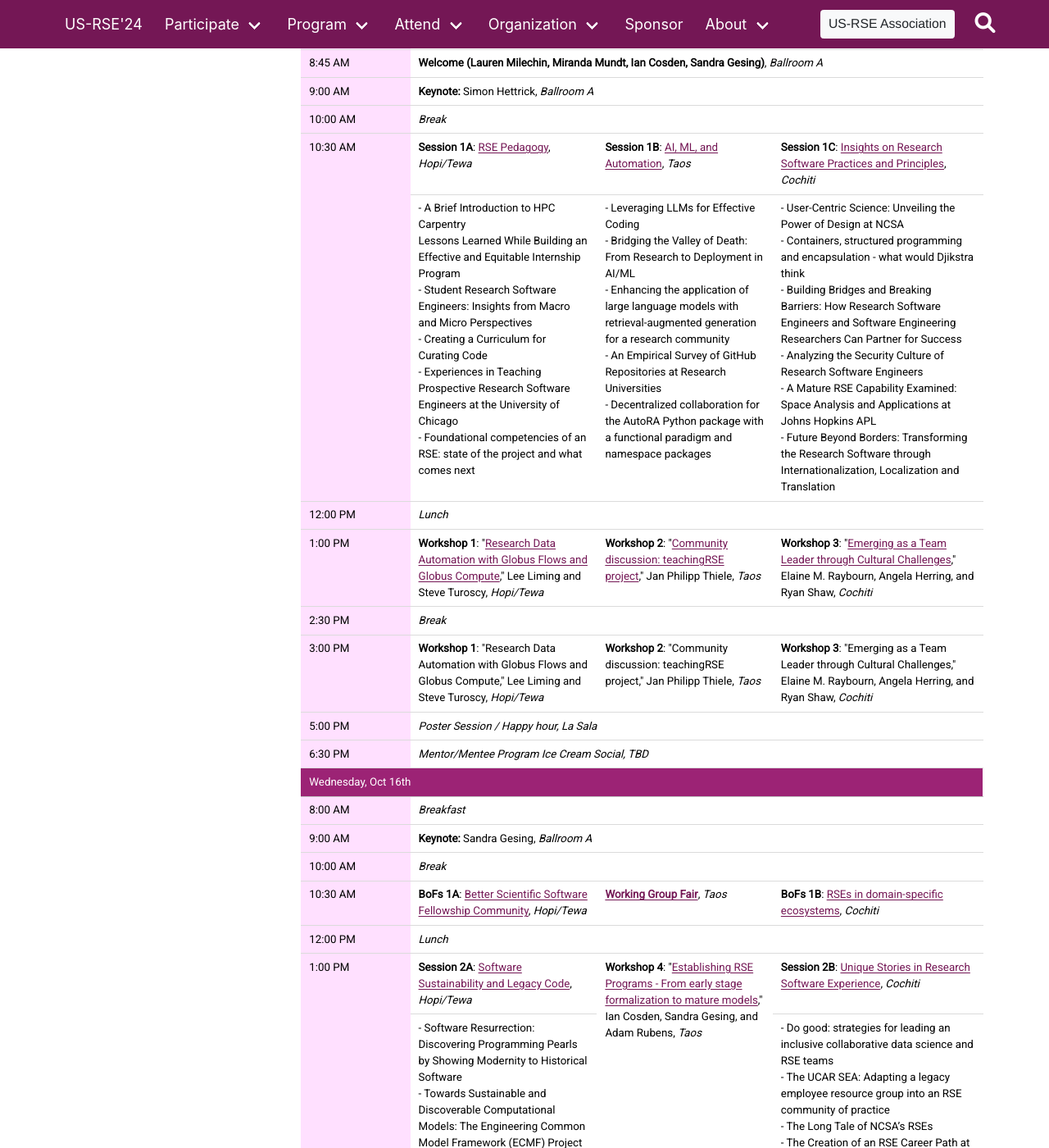
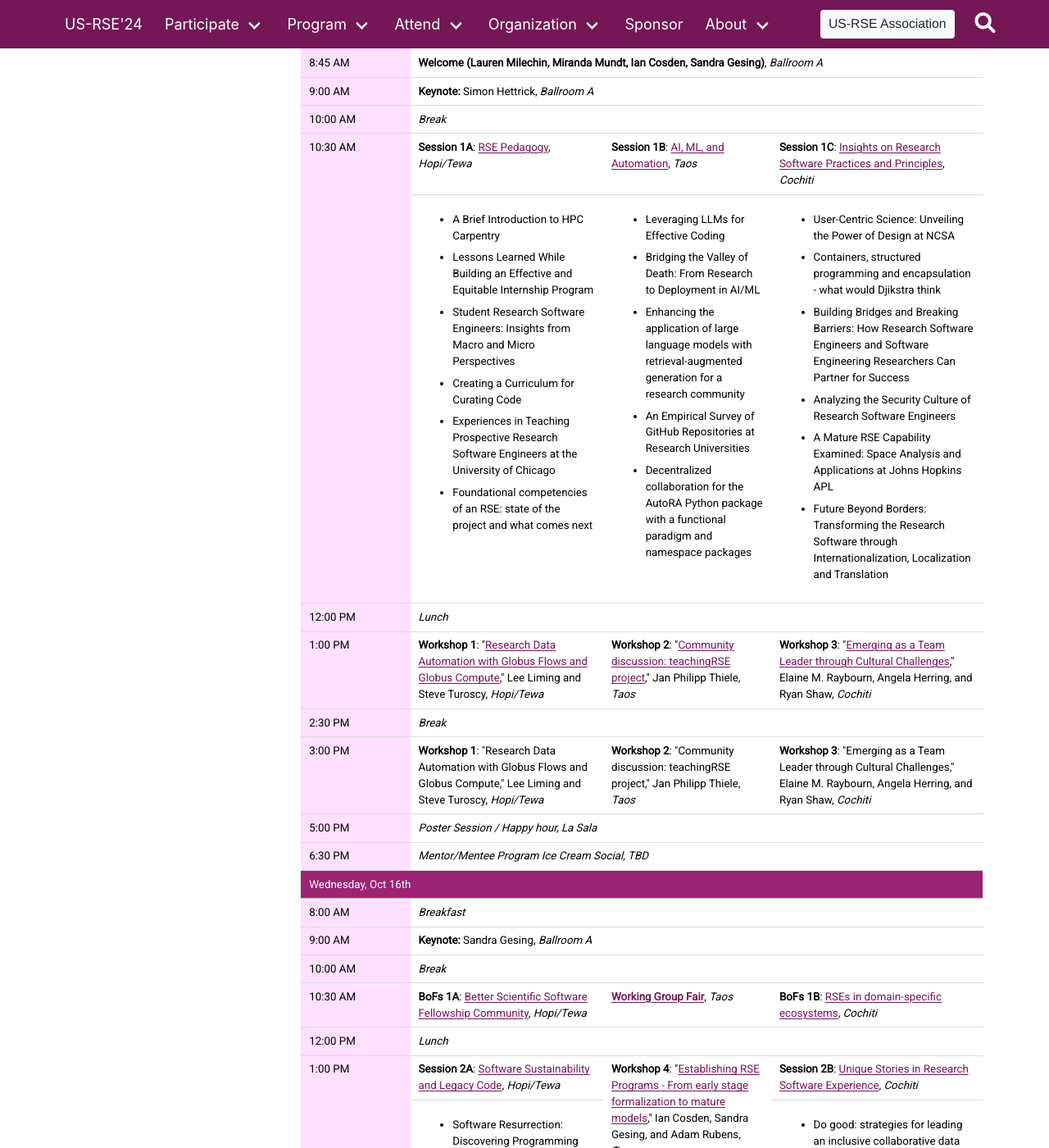
Before and after one commit to USRSE/usrse24, a Jekyll site: the page built from pages/program/program.md, in a window 1280 px wide and 1400 px high, scrolled down 548 px. Shown: the whole window at 82% size. Built offline with Jekyll 4.4.1, drawn with Linux system fonts in a browser that asks for light colours; a style sheet for code colours, icons or effects is not loaded; some of the changed text lies outside the part shown.

Commit message:
Switch to HTML lists

```diff
--- a/pages/program/program.md
+++ b/pages/program/program.md
@@ -1250,36 +1250,46 @@ tags will be replaced.-->
  </tr>
  <tr height=253 style='mso-height-source:userset;height:189.5pt'>
   <td colspan=2 height=253 class=xl786507 width=302 style='height:189.5pt;
-  width:227pt'>- A Brief Introduction to HPC Carpentry<br>
-    Lessons Learned While Building an Effective and Equitable Internship
-  Program<br>
-    - Student Research Software Engineers: Insights from Macro and Micro
-  Perspectives<br>
-    - Creating a Curriculum for Curating Code<br>
-    - Experiences in Teaching Prospective Research Software Engineers at the
-  University of Chicago<br>
-    - Foundational competencies of an RSE: state of the project and what comes
-  next</td>
-  <td colspan=2 class=xl846507 width=284 style='border-left:none;width:213pt'>- Leveraging
-  LLMs for Effective Coding<br>
-    - Bridging the Valley of Death: From Research to Deployment in AI/ML<br>
-    - Enhancing the application of large language models with retrieval-augmented
-  generation for a research community<br>
-    - An Empirical Survey of GitHub Repositories at Research Universities<br>
-    - Decentralized collaboration for the AutoRA Python package with a functional
-  paradigm and namespace packages</td>
+  width:227pt'>
+  <ul>
+    <li>A Brief Introduction to HPC Carpentry</li>
+    <li>Lessons Learned While Building an Effective and Equitable Internship
+  Program</li>
+    <li>Student Research Software Engineers: Insights from Macro and Micro
+  Perspectives</li>
+    <li>Creating a Curriculum for Curating Code</li>
+    <li>Experiences in Teaching Prospective Research Software Engineers at the
+  University of Chicago</li>
+    <li>Foundational competencies of an RSE: state of the project and what comes
+  next</li>
+  </ul>
+  </td>
+  <td colspan=2 class=xl846507 width=284 style='border-left:none;width:213pt'>
+  <ul>
+    <li>Leveraging LLMs for Effective Coding</li>
+    <li>Bridging the Valley of Death: From Research to Deployment in AI/ML</li>
+    <li>Enhancing the application of large language models with retrieval-augmented
+  generation for a research community</li>
+    <li>An Empirical Survey of GitHub Repositories at Research Universities</li>
+    <li>Decentralized collaboration for the AutoRA Python package with a functional
+  paradigm and namespace packages</li>
+  </ul>
+  </td>
   <td colspan=2 class=xl846507 width=358 style='border-right:.5pt solid white;
-  border-left:none;width:269pt'>- User-Centric Science: Unveiling the Power of
-  Design at NCSA<br>
-    - Containers, structured programming and encapsulation - what would Djikstra
-  think<br>
-    - Building Bridges and Breaking Barriers: How Research Software Engineers and
-  Software Engineering Researchers Can Partner for Success<br>
-    - Analyzing the Security Culture of Research Software Engineers<br>
-    - A Mature RSE Capability Examined: Space Analysis and Applications at Johns
-  Hopkins APL<br>
-    - Future Beyond Borders: Transforming the Research Software through
-  Internationalization, Localization and Translation</td>
+  border-left:none;width:269pt'>
+  <ul>
+    <li>User-Centric Science: Unveiling the Power of Design at NCSA</li>
+    <li>Containers, structured programming and encapsulation - what would Djikstra
+  think</li>
+    <li>Building Bridges and Breaking Barriers: How Research Software Engineers and
+  Software Engineering Researchers Can Partner for Success</li>
+    <li>Analyzing the Security Culture of Research Software Engineers</li>
+    <li>A Mature RSE Capability Examined: Space Analysis and Applications at Johns
+  Hopkins APL</li>
+    <li>Future Beyond Borders: Transforming the Research Software through
+  Internationalization, Localization and Translation</li>
+  </ul>
+  </td>
  </tr>
  <tr height=27 style='mso-height-source:userset;height:20.0pt'>
   <td height=27 class=xl746507 width=108 style='height:20.0pt;width:81pt'>12:00
@@ -1401,24 +1411,31 @@ tags will be replaced.-->
  </tr>
  <tr height=210 style='mso-height-source:userset;height:157.5pt'>
   <td colspan=2 height=210 class=xl786507 width=302 style='height:157.5pt;
-  width:227pt'>- Software Resurrection: Discovering Programming Pearls by Showing
-  Modernity to Historical Software<br>
-    - Towards Sustainable and Discoverable Computational Models: The Engineering
-  Common Model Framework (ECMF) Project at Sandia<br>
-    - Fortran at NERSC: A Cycle of Support<br>
-    - Preferred Practices Through a Project Template<br>
-    - Defining, Measuring, and Enhancing Sustainability in Scientific Software:
-  Insights from CORSA</td>
+  width:227pt'>
+  <ul>
+    <li>Software Resurrection: Discovering Programming Pearls by Showing
+  Modernity to Historical Software</li>
+    <li>Towards Sustainable and Discoverable Computational Models: The Engineering
+  Common Model Framework (ECMF) Project at Sandia</li>
+    <li>Fortran at NERSC: A Cycle of Support</li>
+    <li>Preferred Practices Through a Project Template</li>
+    <li>Defining, Measuring, and Enhancing Sustainability in Scientific Software:
+  Insights from CORSA</li>
+  </ul>
+  </td>
   <td colspan=2 class=xl846507 width=358 style='border-right:.5pt solid white;
-  border-left:none;width:269pt'>- Do good: strategies for leading an inclusive
-  collaborative data science and RSE teams<br>
-    - The UCAR SEA: Adapting a legacy employee resource group into an RSE
-  community of practice<br>
-    - The Long Tale of NCSA’s RSEs<br>
-    - The Creation of an RSE Career Path at Princeton University<br>
-    - Long-time listener, first-time caller: My RSE Identity Journey<br>
-    - The long and winding road: Building and growing a research engineering team
-  at the UK's national institute for data science and AI</td>
+  border-left:none;width:269pt'>
+  <ul>
+    <li>Do good: strategies for leading an inclusive collaborative data science and RSE teams</li>
+    <li>The UCAR SEA: Adapting a legacy employee resource group into an RSE
+  community of practice</li>
+    <li>The Long Tale of NCSA’s RSEs</li>
+    <li>The Creation of an RSE Career Path at Princeton University</li>
+    <li>Long-time listener, first-time caller: My RSE Identity Journey</li>
+    <li>The long and winding road: Building and growing a research engineering team
+  at the UK's national institute for data science and AI</li>
+ </ul>
+ </td>
  </tr>
  <tr height=27 style='mso-height-source:userset;height:20.0pt'>
   <td height=27 class=xl726507 width=108 style='height:20.0pt;width:81pt'>2:30
@@ -1446,16 +1463,20 @@ tags will be replaced.-->
  </tr>
  <tr height=219 style='mso-height-source:userset;height:164.5pt'>
   <td colspan=2 height=219 class=xl786507 width=302 style='height:164.5pt;
-  width:227pt'>- Lab Dragon: An electronic Laboratory<br>
-    - Using Radicals to Empower Budding Computational Chemists<br>
-    - Software testing in a community-driven web-based analysis platform for life
-  science research<br>
-    - Honeycomb: a template for reproducible psychophysiological tasks for
-  clinic, laboratory, and home use<br>
-    - Developing a Cloud First Personalized Ecological Momentary Assessments
-  Delivery Tool<br>
-    - A Rising Tide: One model for improving research software use in the life
-  sciences</td>
+  width:227pt'>
+  <ul>
+    <li>Lab Dragon: An electronic Laboratory</li>
+    <li>Using Radicals to Empower Budding Computational Chemists</li>
+    <li>Software testing in a community-driven web-based analysis platform for life
+  science research</li>
+    <li>Honeycomb: a template for reproducible psychophysiological tasks for
+  clinic, laboratory, and home use</li>
+    <li>Developing a Cloud First Personalized Ecological Momentary Assessments
+  Delivery Tool</li>
+    <li>A Rising Tide: One model for improving research software use in the life
+  sciences</li>
+ </ul>
+ </td>
  </tr>
  <tr height=27 style='mso-height-source:userset;height:20.0pt'>
   <td height=27 class=xl726507 width=108 style='height:20.0pt;width:81pt'>6:00
@@ -1503,15 +1524,17 @@ tags will be replaced.-->
  </tr>
  <tr height=197 style='mso-height-source:userset;height:148.0pt'>
   <td colspan=2 height=197 class=xl846507 width=358 style='border-right:.5pt solid white;
-  height:148.0pt;border-left:none;width:269pt'>- Leveraging CVMFS for Scaling and
-  Optimizing JupyterHub-based Gateways<br>
-    - From Core to Atuin: Citing Software All The Way Down The Stack<br>
-    - Reproducing notebooks without (too much) effort: a simple but effective
-  automated workflow for US-RSE’24 and beyond using Binder and GitHub
-  Actions<br>
-    - Building a composable stack for research cyberinfrastructure<br>
-    - Community Resilience Research Using IN-CORE - Case Study with 2011 Tornado
-  Event at Joplin, MO</td>
+  height:148.0pt;border-left:none;width:269pt'>
+  <ul>
+    <li>Leveraging CVMFS for Scaling and Optimizing JupyterHub-based Gateways</li>
+    <li>From Core to Atuin: Citing Software All The Way Down The Stack</li>
+    <li>Reproducing notebooks without (too much) effort: a simple but effective
+  automated workflow for US-RSE’24 and beyond using Binder and GitHub Actions</li>
+    <li>Building a composable stack for research cyberinfrastructure</li>
+    <li>Community Resilience Research Using IN-CORE - Case Study with 2011 Tornado
+  Event at Joplin, MO</li>
+ </ul>
+ </td>
  </tr>
  <tr height=27 style='mso-height-source:userset;height:20.0pt'>
   <td height=27 class=xl686507 width=108 style='height:20.0pt;width:81pt'>12:00
@@ -1535,13 +1558,16 @@ tags will be replaced.-->
  </tr>
  <tr height=128 style='mso-height-source:userset;height:96.0pt'>
   <td colspan=2 height=128 class=xl846507 width=358 style='border-right:.5pt solid white;
-  height:96.0pt;border-left:none;width:269pt'>- Harnessing the power of HPC from
-  the comfort of R<br>
-    - Population Modeling Workflow in OpenStack Cloud<br>
-    - PROBE4RSE: Provenance for Replay OBservation Engine for Research Software
-  Engineers<br>
-    - Codefair: Your Personal Assistant for Developing FAIR Software<br>
-    - Hawai'i Climate Data Portal API Demo</td>
+  height:96.0pt;border-left:none;width:269pt'>
+  <ul>
+    <li>Harnessing the power of HPC from the comfort of R</li>
+    <li>Population Modeling Workflow in OpenStack Cloud</li>
+    <li>PROBE4RSE: Provenance for Replay OBservation Engine for Research Software
+  Engineers</li>
+    <li>Codefair: Your Personal Assistant for Developing FAIR Software</li>
+    <li>Hawai'i Climate Data Portal API Demo</li>
+ </ul>
+ </td>
  </tr>
  <tr height=27 style='mso-height-source:userset;height:20.0pt'>
   <td height=27 class=xl746507 width=108 style='height:20.0pt;width:81pt'>2:30
@@ -1567,19 +1593,21 @@ tags will be replaced.-->
  </tr>
  <tr height=235 style='mso-height-source:userset;height:176.0pt'>
   <td colspan=2 height=235 class=xl846507 width=358 style='border-right:.5pt solid white;
-  height:176.0pt;border-left:none;width:269pt'>- Importance of Science Gateway
-  Frameworks for Research and Their Benefits for Research Software
-  Engineers<br>
-    - Transforming Academic Publishing: A Jupyter Notebook-Based Submission
+  height:176.0pt;border-left:none;width:269pt'>
+  <ul>
+    <li>Importance of Science Gateway Frameworks for Research and Their Benefits for Research Software Engineers</li>
+    <li>Transforming Academic Publishing: A Jupyter Notebook-Based Submission
   Ecosystem implemented for SEA ISS Conference for Enhanced Open Science and
-  Reproducibility<br>
-    - Documenting Research Artifacts for Reproducibility<br>
-    - The KBase Narrative: Reproducible, FAIR data access through Jupyter
-  notebooks<br>
-    - From bench to desktop: a case study in enabling reproducible data analysis
-  with RainFlow<br>
-    - Information Security Engineering and Research Software Engineering: Shared
-  Goals, Shared Approaches, and Shared Success</td>
+  Reproducibility</li>
+    <li>Documenting Research Artifacts for Reproducibility</li>
+    <li>The KBase Narrative: Reproducible, FAIR data access through Jupyter
+  notebooks</li>
+    <li>From bench to desktop: a case study in enabling reproducible data analysis
+  with RainFlow</li>
+    <li>Information Security Engineering and Research Software Engineering: Shared
+  Goals, Shared Approaches, and Shared Success</li>
+ </ul>
+ </td>
  </tr>
  <tr height=27 style='mso-height-source:userset;height:20.0pt'>
   <td height=27 class=xl726507 width=108 style='height:20.0pt;width:81pt'>4:30
```
